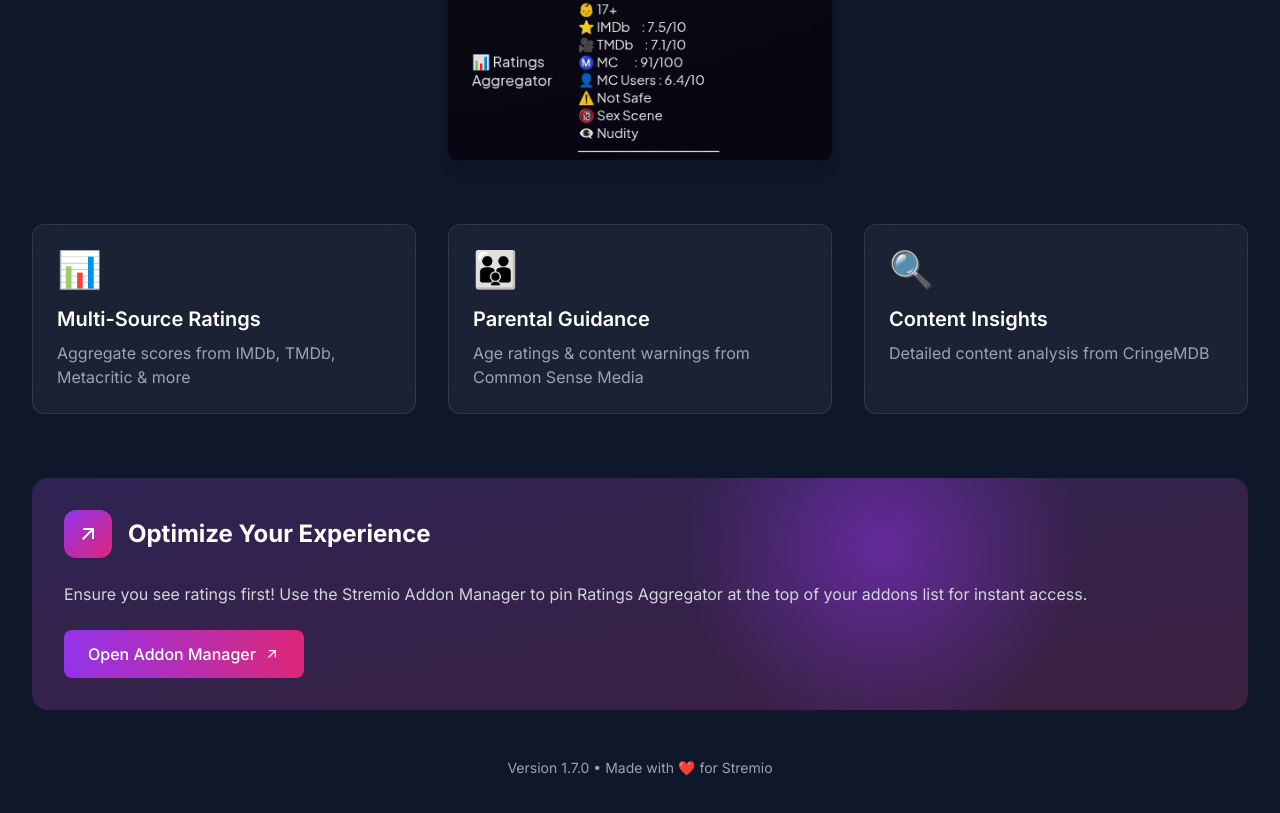
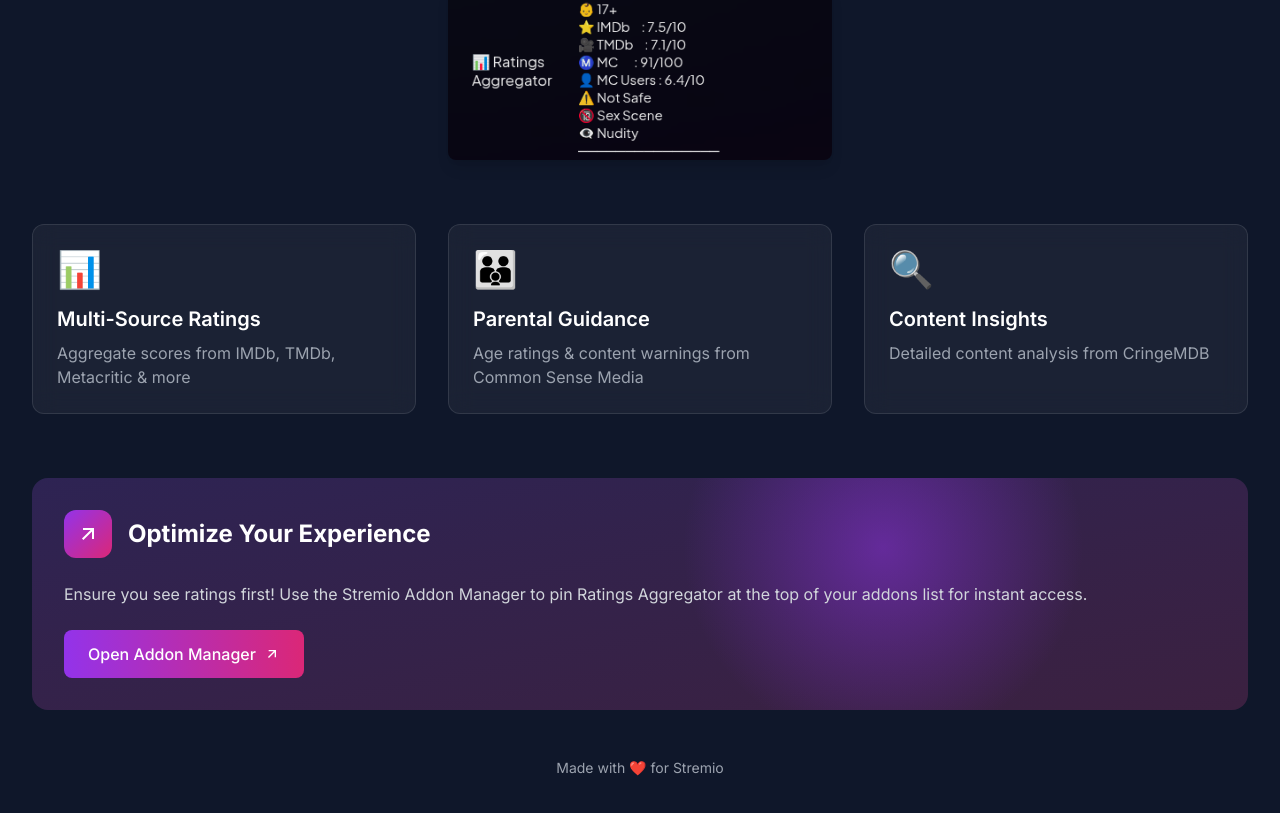
Before and after one commit to dotmirai/StremioRatingsAggregatorDockerImage, a React (Vite) app in the folder frontend/: page / in a window 1280 px wide. Shown: the part 323-1136 px from the top of the page. Built offline with nearby package versions, Linux system fonts and the light colour scheme.

Commit message:
refactor: version fallback frontend

```diff
--- a/frontend/src/App.jsx
+++ b/frontend/src/App.jsx
@@ -140,7 +140,8 @@
           animate={{ opacity: 1 }}
           transition={{ delay: 0.6 }}
         >
-          Version {addonVersion} • Made with ❤️ for Stremio
+          {/* Version {addonVersion} •  */}
+          Made with ❤️ for Stremio
         </motion.footer>
       </motion.div>
     </div>
```
